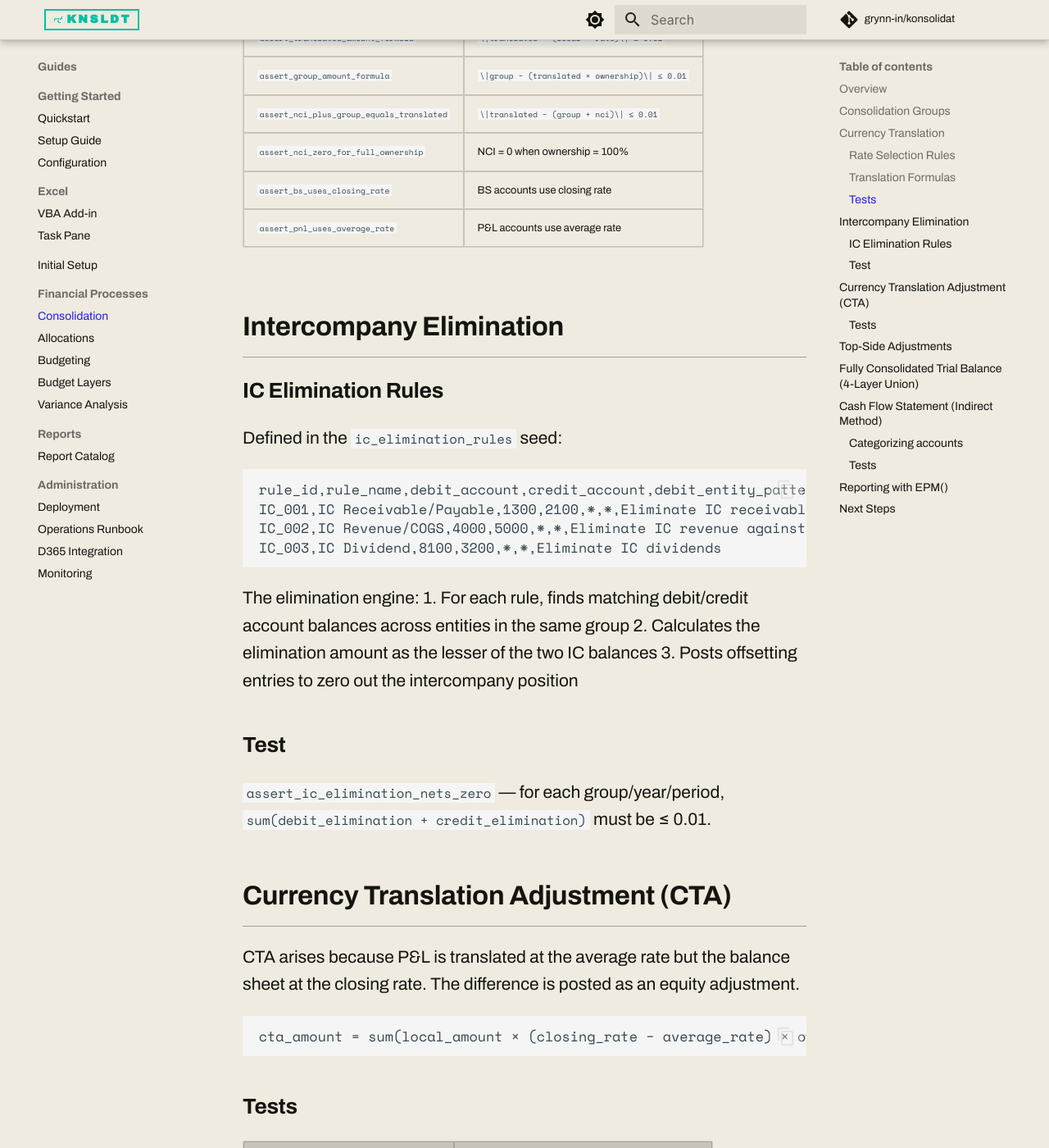
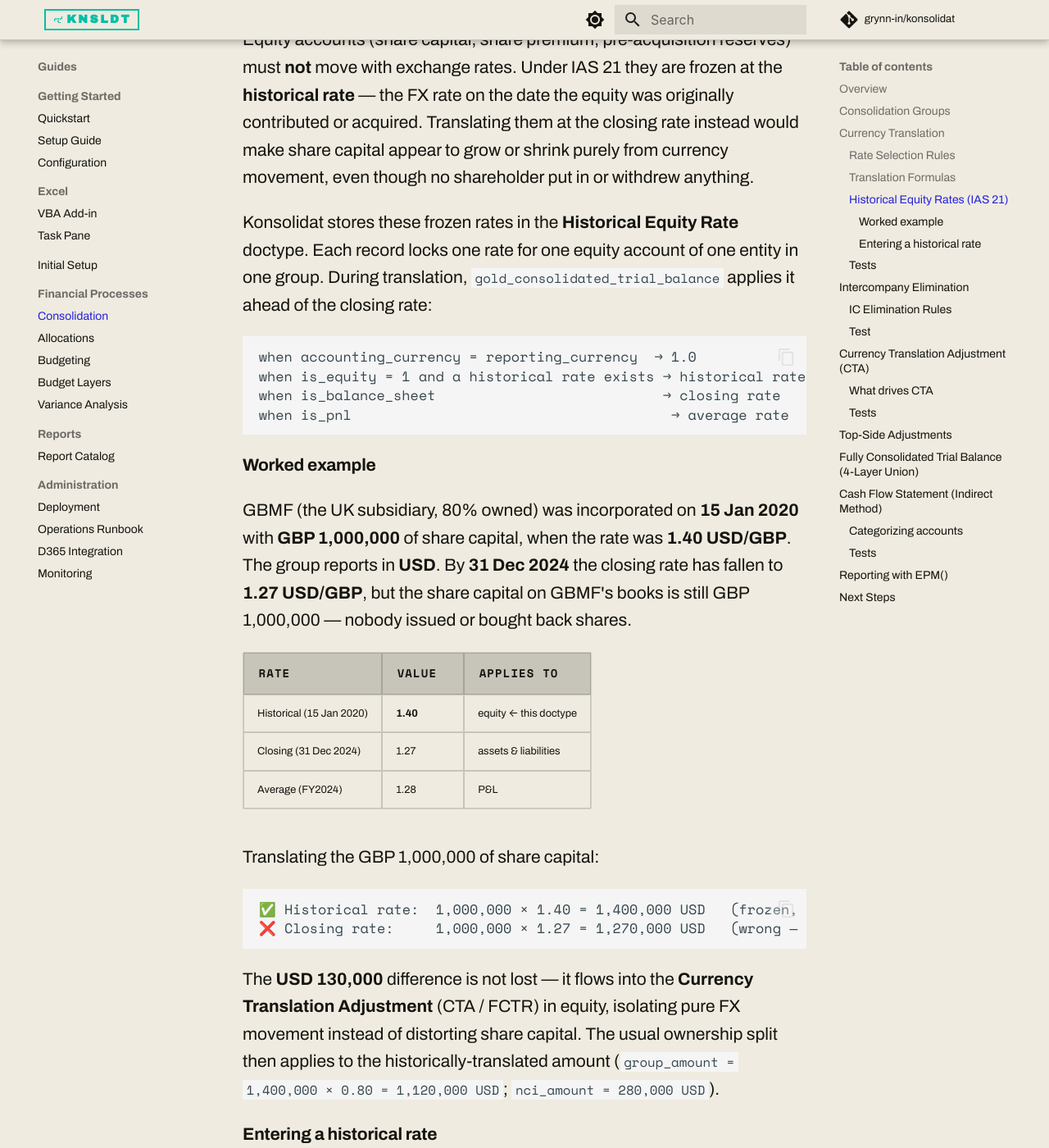
Before and after one commit to grynn-in/konsolidat, an MkDocs documentation site: the page built from docs/user-guide/consolidation-guide.md, in a window 1280 px wide and 1400 px high, scrolled down 2775 px. Shown: the whole window at 82% size. Built offline with MkDocs 1.6.1 and Material for MkDocs 9.7.7, drawn with Linux system fonts in a browser that asks for light colours; comment, search, counter and statistics services are not loaded; some of the changed text lies outside the part shown.

Commit message:
docs: historical equity rates (IAS 21), corrected CTA, + D365/doctype references (#102)
Document the historical-equity-rate (IAS 21) temporal translation feature
and correct the CTA definition, plus two new reference docs.

- consolidation-guide: add "Historical Equity Rates (IAS 21)" section with a
  worked GBMF example; rewrite CTA from the old P&L-only approximation
  (Σ local×(closing−average)×ownership) to the residual-plug definition
  (cta = −Σ group_amount) that balances multi-currency groups (#66); add a
  CTA drivers table and fix the stale "Equity → closing rate" row.
- fx-translation (design): mark temporal/historical equity rate as implemented
  (was Out of Scope); cross-link to the guide.
- new: konsol-doctype-map — map of all 40 konsol doctypes across 5 stacks.
- new: d365-consolidation-readiness — dated 2026-06-23 readiness/gap snapshot,
  with a banner noting it's partly superseded (Contoso data, registered connectors).

mkdocs build --strict passes.

Co-authored-by: pyy3 <poiyee.yuen@grynn.ch>
Co-authored-by: Claude Opus 4.8 (1M context) <noreply@anthropic.com>

````diff
--- a/docs/user-guide/consolidation-guide.md
+++ b/docs/user-guide/consolidation-guide.md
@@ -45,7 +45,7 @@ GROUP_CORP,JPMF,Contoso JP,51,USD,full
 |-------------|-----------|-----------|
 | Balance Sheet (Asset, Liability) | **Closing rate** | BS at period-end value |
 | P&L (Revenue, Expense) | **Average rate** | P&L at period average |
-| Equity | **Closing rate** | Simplified; historical rate for full IAS 21 |
+| Equity | **Historical rate** (when defined), else closing rate | IAS 21: equity is frozen at the rate on the date it was contributed — see [Historical Equity Rates](#historical-equity-rates-ias-21) |
 
 The rate is looked up from `silver_exchange_rates` using the `convert_currency()` macro with a fallback chain:
 1. Exact match on `from_currency`, `to_currency`, `valid_from ≤ date ≤ valid_to`
@@ -67,6 +67,52 @@ translated_amount = 100,000 × 1.27 = 127,000 USD
 group_amount      = 127,000 × 0.80 = 101,600 USD
 nci_amount        = 127,000 × 0.20 =  25,400 USD
 ```
+
+### Historical Equity Rates (IAS 21)
+
+Equity accounts (share capital, share premium, pre-acquisition reserves) must **not** move with exchange rates. Under IAS 21 they are frozen at the **historical rate** — the FX rate on the date the equity was originally contributed or acquired. Translating them at the closing rate instead would make share capital appear to grow or shrink purely from currency movement, even though no shareholder put in or withdrew anything.
+
+Konsolidat stores these frozen rates in the **Historical Equity Rate** doctype. Each record locks one rate for one equity account of one entity in one group. During translation, `gold_consolidated_trial_balance` applies it ahead of the closing rate:
+
+```
+when accounting_currency = reporting_currency  → 1.0
+when is_equity = 1 and a historical rate exists → historical rate   ← Historical Equity Rate
+when is_balance_sheet                           → closing rate
+when is_pnl                                      → average rate
+```
+
+#### Worked example
+
+GBMF (the UK subsidiary, 80% owned) was incorporated on **15 Jan 2020** with **GBP 1,000,000** of share capital, when the rate was **1.40 USD/GBP**. The group reports in **USD**. By **31 Dec 2024** the closing rate has fallen to **1.27 USD/GBP**, but the share capital on GBMF's books is still GBP 1,000,000 — nobody issued or bought back shares.
+
+| Rate | Value | Applies to |
+|------|-------|-----------|
+| Historical (15 Jan 2020) | **1.40** | equity ← this doctype |
+| Closing (31 Dec 2024) | 1.27 | assets & liabilities |
+| Average (FY2024) | 1.28 | P&L |
+
+Translating the GBP 1,000,000 of share capital:
+
+```
+✅ Historical rate:  1,000,000 × 1.40 = 1,400,000 USD   (frozen, correct under IAS 21)
+❌ Closing rate:     1,000,000 × 1.27 = 1,270,000 USD   (wrong — implies capital "shrank" 130,000)
+```
+
+The **USD 130,000** difference is not lost — it flows into the **Currency Translation Adjustment** (CTA / FCTR) in equity, isolating pure FX movement instead of distorting share capital. The usual ownership split then applies to the historically-translated amount (`group_amount = 1,400,000 × 0.80 = 1,120,000 USD`; `nci_amount = 280,000 USD`).
+
+#### Entering a historical rate
+
+Create a **Historical Equity Rate** record (Consolidation module) and **submit** it:
+
+| Field | Example | Meaning |
+|-------|---------|---------|
+| `consolidation_group` | `GROUP_CORP` | Group the rate applies to |
+| `data_area_id` | `GBMF` | Entity whose equity is being frozen |
+| `main_account` | `3000` | The equity account (e.g. Share Capital) |
+| `rate_date` | `2020-01-15` | Date the equity was contributed/acquired |
+| `historical_rate` | `1.40` | FX rate on that date |
+
+On submit, the rate syncs to `epm_staging.historical_equity_rates` and is picked up on the next `gold_consolidated_trial_balance` build. If no historical rate is defined for an equity account, translation falls back to the closing rate.
 
 ### Tests
 
@@ -103,11 +149,31 @@ The elimination engine:
 
 ## Currency Translation Adjustment (CTA)
 
-CTA arises because P&L is translated at the average rate but the balance sheet at the closing rate. The difference is posted as an equity adjustment.
+Each entity's *local* trial balance is balanced (signed debit − credit sums to zero). But once account classes are translated at **different rates** — balance sheet at closing, P&L at average, equity at historical — the translated balances no longer sum to zero. CTA is the **residual plug** that restores balance, posted to equity (FCTR), so that `Σ(translated group amount) + CTA = 0` for each entity/period by construction (IAS 21).
+
+It is computed in `gold_fx_revaluation` as the negative of the translated group-share residual — **not** a single-component formula:
 
 ```
-cta_amount = sum(local_amount × (closing_rate − average_rate) × ownership_pct)
+cta_amount = − Σ group_amount        (per entity / period, across all accounts)
+where  group_amount = local_amount × translation_rate × ownership_pct
 ```
+
+!!! note "Replaces the old P&L-only approximation"
+    An earlier version approximated CTA as `Σ(local × (closing − average) × ownership)`. That captured only the P&L timing component — the closing/average spread is ~0.00006 — and never captured the balance-sheet retranslation difference, so the consolidated TB did not balance for multi-currency groups (#66). The residual-plug definition above is correct for all rate differences.
+
+### What drives CTA
+
+CTA absorbs the *combined* effect of every input that translates an account at something other than a single uniform rate. The configurable drivers are:
+
+| Driver | Configured in | Effect on CTA |
+|--------|---------------|---------------|
+| Closing vs average rate | `silver_exchange_rates` (from D365) | BS/P&L timing difference |
+| Equity historical rate | **Historical Equity Rate** doctype | freezes equity → differs from closing |
+| Ownership % / method (temporal) | **Ownership Period** doctype | CTA is on the **group share**, so ownership scales it |
+| Reporting currency, base ownership | **Consolidation Group** | a same-currency entity translates at 1.0 → CTA = 0 |
+| Effective ownership (multi-level) | **Reporting Hierarchy** | rolls up indirect ownership feeding the group share |
+
+The NCI share of the translation difference does **not** go to CTA — it rides with `nci_amount` and is handled by the NCI schedule.
 
 ### Tests
 
````
Also changed, not shown: docs/d365-consolidation-readiness.md (added, +90 -0 lines), docs/developer-guide/design/fx-translation.md (+2 -1 lines), docs/konsol-doctype-map.md (added, +133 -0 lines).
